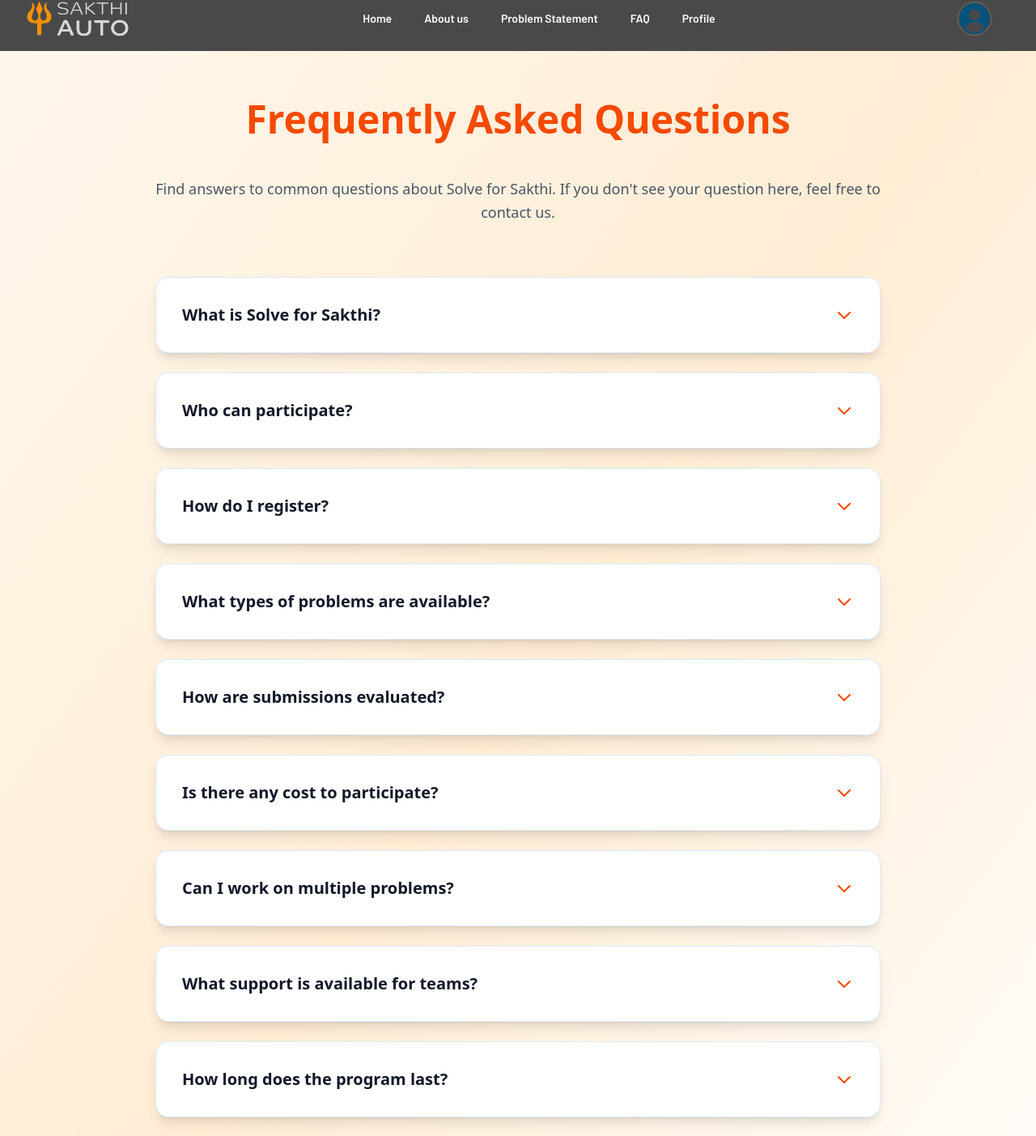
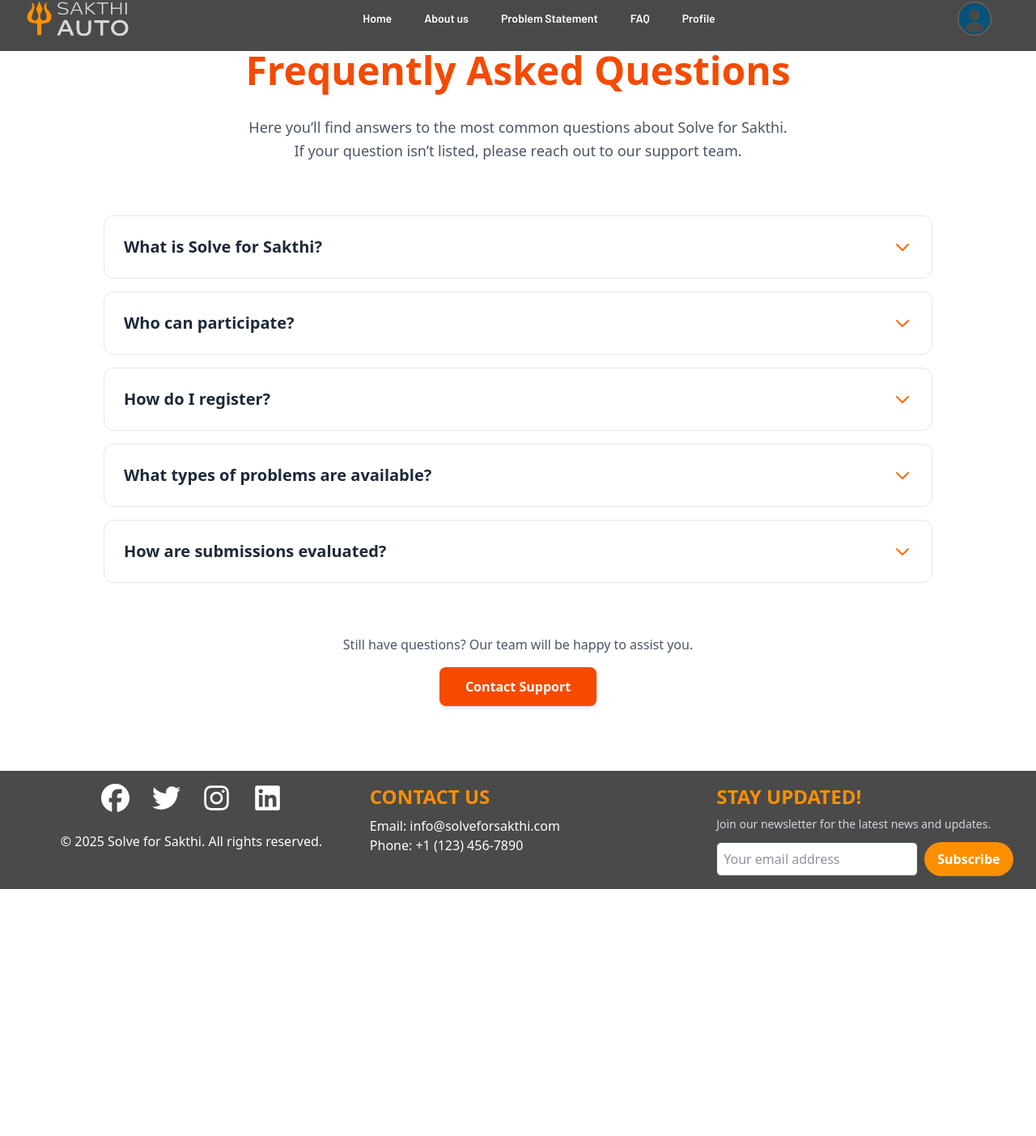
Before and after one commit to damodara2006/Project_SFS, a React (Vite) app in the folder frontend/: page /faq in a window 1280 px wide. Shown: the part 17-1420 px from the top of the page at 81% size. After the commit the page ends 1115 px from the top, so only its background shows below. Built offline with nearby package versions, Linux system fonts and the light colour scheme.

Commit message:
feat : updated routes added faq component in home.jsx file

```diff
--- a/frontend/package.json
+++ b/frontend/package.json
@@ -14,6 +14,7 @@
     "axios": "^1.13.1",
     "chart.js": "^4.5.1",
     "framer-motion": "^12.23.24",
+    "lucide-react": "^0.552.0",
     "react": "^19.1.1",
     "react-chartjs-2": "^5.3.1",
     "react-dom": "^19.1.1",
--- a/frontend/src/pages/FAQ.jsx
+++ b/frontend/src/pages/FAQ.jsx
@@ -10,101 +10,96 @@ const FAQ = () => {
   const faqData = [
     {
       question: "What is Solve for Sakthi?",
-      answer: "Solve for Sakthi is an innovative platform that connects students with real-world manufacturing challenges. It empowers teams to collaborate, innovate, and solve industry problems using technology and creativity."
+      answer:
+        "Solve for Sakthi is an innovative initiative connecting students with real-world manufacturing challenges. It empowers them to collaborate, innovate, and solve problems using technology and creativity.",
     },
     {
       question: "Who can participate?",
-      answer: "Any student interested in problem-solving, innovation, and manufacturing can participate. Teams are formed from various disciplines to bring diverse perspectives to the challenges."
+      answer:
+        "Any student passionate about innovation and problem-solving can participate. Teams are encouraged to include members from diverse disciplines.",
     },
     {
       question: "How do I register?",
-      answer: "You can register by visiting our registration page and filling out the required details. Once registered, you'll be able to join teams and access problem statements."
+      answer:
+        "Visit our official registration page and complete the form with required details. Once registered, you can access problem statements and join a team.",
     },
     {
       question: "What types of problems are available?",
-      answer: "Problems range from supply chain optimization, manufacturing process improvements, to sustainable practices in industry. All problems are real-world challenges provided by industry partners."
+      answer:
+        "Challenges include supply chain optimization, manufacturing process improvements, and sustainable industry practices, provided directly by industry partners.",
     },
     {
       question: "How are submissions evaluated?",
-      answer: "Submissions are evaluated by expert evaluators who provide feedback based on innovation, feasibility, impact, and technical excellence. Teams receive detailed reviews to refine their solutions."
-    },
-    {
-      question: "Is there any cost to participate?",
-      answer: "Participation is free. The platform is designed to provide educational and experiential opportunities for students without any financial barriers."
-    },
-    {
-      question: "Can I work on multiple problems?",
-      answer: "Teams typically focus on one problem statement, but individuals can be part of multiple teams if they have the capacity. However, we encourage deep engagement with a single challenge."
-    },
-    {
-      question: "What support is available for teams?",
-      answer: "Teams have access to mentors, industry experts, and resources. Regular check-ins, workshops, and feedback sessions are provided throughout the process."
-    },
-    {
-      question: "How long does the program last?",
-      answer: "The duration varies by problem statement, but typically ranges from a few weeks to several months, allowing teams sufficient time to develop and refine their solutions."
-    },
-    {
-      question: "What happens after submission?",
-      answer: "After evaluation, top solutions may be presented to industry partners. Winners could receive recognition, internships, or opportunities to implement their ideas."
+      answer:
+        "Expert evaluators assess submissions based on innovation, feasibility, impact, and technical excellence. Constructive feedback is shared with all teams.",
     }
   ];
 
   return (
-    <div className="min-h-screen bg-linear-to-br from-orange-50 via-orange-100 to-orange text-gray-900 py-20 px-4">
-      <div className="max-w-4xl mx-auto mt-15" >
-        <h1 className="text-4xl md:text-5xl font-bold text-center text-orange-600 mb-12">
+    <div className="min-h-screen bg-white text-gray-900 py-20 px-6">
+      <div className="max-w-5xl mx-auto">
+        {/* Header */}
+        <h1 className="text-4xl md:text-5xl font-extrabold text-center text-orange-600 mb-8">
           Frequently Asked Questions
         </h1>
-        <p className="text-lg text-center text-gray-600 mb-16 leading-relaxed">
-          Find answers to common questions about Solve for Sakthi. If you don't see your question here, feel free to contact us.
+        <p className="text-lg text-center text-gray-600 mb-16 max-w-2xl mx-auto leading-relaxed">
+          Here you’ll find answers to the most common questions about Solve for Sakthi.
+          If your question isn’t listed, please reach out to our support team.
         </p>
 
-        <div className="space-y-6">
+        {/* Accordion */}
+        <div className="space-y-4">
           {faqData.map((item, index) => (
-            <div key={index} className="bg-white rounded-2xl shadow-lg hover:shadow-xl transition-all duration-300 overflow-hidden border border-blue-100">
+            <div
+              key={index}
+              className="border border-gray-200 rounded-xl hover:shadow-md transition-all duration-300"
+            >
               <button
                 onClick={() => toggleAccordion(index)}
-                className="w-full text-left p-8 focus:outline-none focus:ring-2 focus:ring-orange-500 rounded-2xl"
+                className="w-full flex justify-between items-center p-6 text-left focus:outline-none  "
               >
-                <div className="flex justify-between items-center">
-                  <h3 className="text-xl font-semibold text-gray-900 pr-4">
+                <h3 className="text-lg md:text-xl font-semibold text-gray-800">
                   {item.question}
                 </h3>
                 <svg
-                    className={`w-6 h-6 text-orange-600 transform transition-transform duration-300 ${
+                  className={`w-6 h-6 text-orange-500 transform transition-transform duration-300 ${
                     openIndex === index ? "rotate-180" : ""
                   }`}
                   fill="none"
                   stroke="currentColor"
                   viewBox="0 0 24 24"
                 >
-                    <path strokeLinecap="round" strokeLinejoin="round" strokeWidth="2" d="M19 9l-7 7-7-7" />
+                  <path
+                    strokeLinecap="round"
+                    strokeLinejoin="round"
+                    strokeWidth="2"
+                    d="M19 9l-7 7-7-7"
+                  />
                 </svg>
-                </div>
               </button>
               <div
                 className={`overflow-hidden transition-all duration-300 ${
-                  openIndex === index ? "max-h-96 opacity-100" : "max-h-0 opacity-0"
+                  openIndex === index
+                    ? "max-h-64 opacity-100"
+                    : "max-h-0 opacity-0"
                 }`}
               >
-                <div className="px-8 pb-8">
-                  <p className="text-gray-700 leading-relaxed">
+                <div className="px-6 pb-6 text-gray-700 leading-relaxed text-base border-t border-gray-100 bg-orange-50">
                   {item.answer}
-                  </p>
                 </div>
               </div>
             </div>
           ))}
         </div>
 
+        {/* Contact Section */}
         <div className="text-center mt-16">
-          <p className="text-gray-600 mb-6">
-            Still have questions? We're here to help!
+          <p className="text-gray-600 mb-4">
+            Still have questions? Our team will be happy to assist you.
           </p>
           <a
             href="mailto:support@solveforsakthi.com"
-            className="inline-block bg-linear-to-br from-orange-500 to-orange-700 text-white font-semibold py-3 px-8 rounded-2xl shadow-lg hover:shadow-xl hover:scale-105 transform transition-all duration-300"
+            className="inline-block bg-orange-600 text-white font-semibold py-3 px-8 rounded-lg shadow-md hover:bg-orange-700 hover:shadow-lg transition-all duration-300"
           >
             Contact Support
           </a>
--- a/frontend/src/pages/Home.jsx
+++ b/frontend/src/pages/Home.jsx
@@ -11,6 +11,7 @@ import {
   FaQuoteLeft,
   FaStar,
 } from "react-icons/fa";
+import FAQ from "./FAQ";
 
 const Homepage = () => {
   const [currentSlide, setCurrentSlide] = useState(0);
@@ -373,8 +374,11 @@ const Homepage = () => {
         </div>
       </section>
 
+
+      <FAQ />
+
       {/* Call to Action Section */}
-      <section className="py-20 px-4 bg-gradient-to-br from-orange-50 via-white to-amber-100 text-center">
+      <section className="py-20 px-4  text-center">
         <motion.h2
           className="text-3xl md:text-4xl font-bold mb-8 text-orange-600"
           initial={{ opacity: 0, y: 8 }}
```
Also changed, not shown: 1 other file (tests, documents, lock files or other folders). Lines whose indentation alone changed are shown as unchanged.
